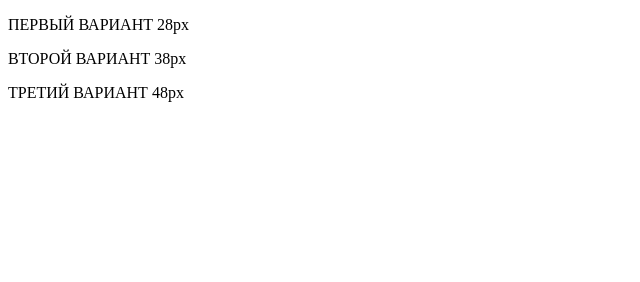
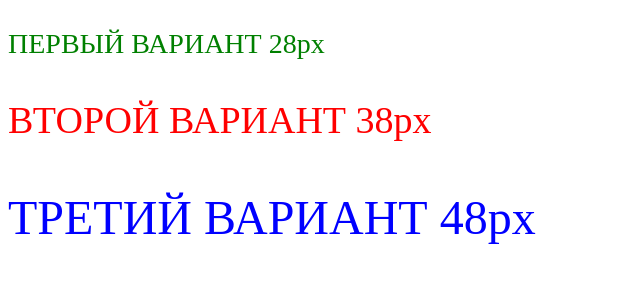
Before and after one commit to TheProsha/site1, a plain HTML site: page save_load.html in a window 1280 px wide. Shown: the whole page, without its empty margins (0-640 px from the left). Drawn offline with Linux system fonts and the light colour scheme.

Commit message:
Update load.css

```diff
--- a/load.css
+++ b/load.css
@@ -16,15 +16,15 @@
     cursor: pointer;
 }
 
-.var_1 {
+#var_1 {
     color: green;
     font-size: 28px;
 }
-.var_2 {
+#var_2 {
     color: red;
     font-size: 38px;
 }
-.var_3 {
+#var_3 {
     color: blue;
     font-size: 48px;
 }
```
